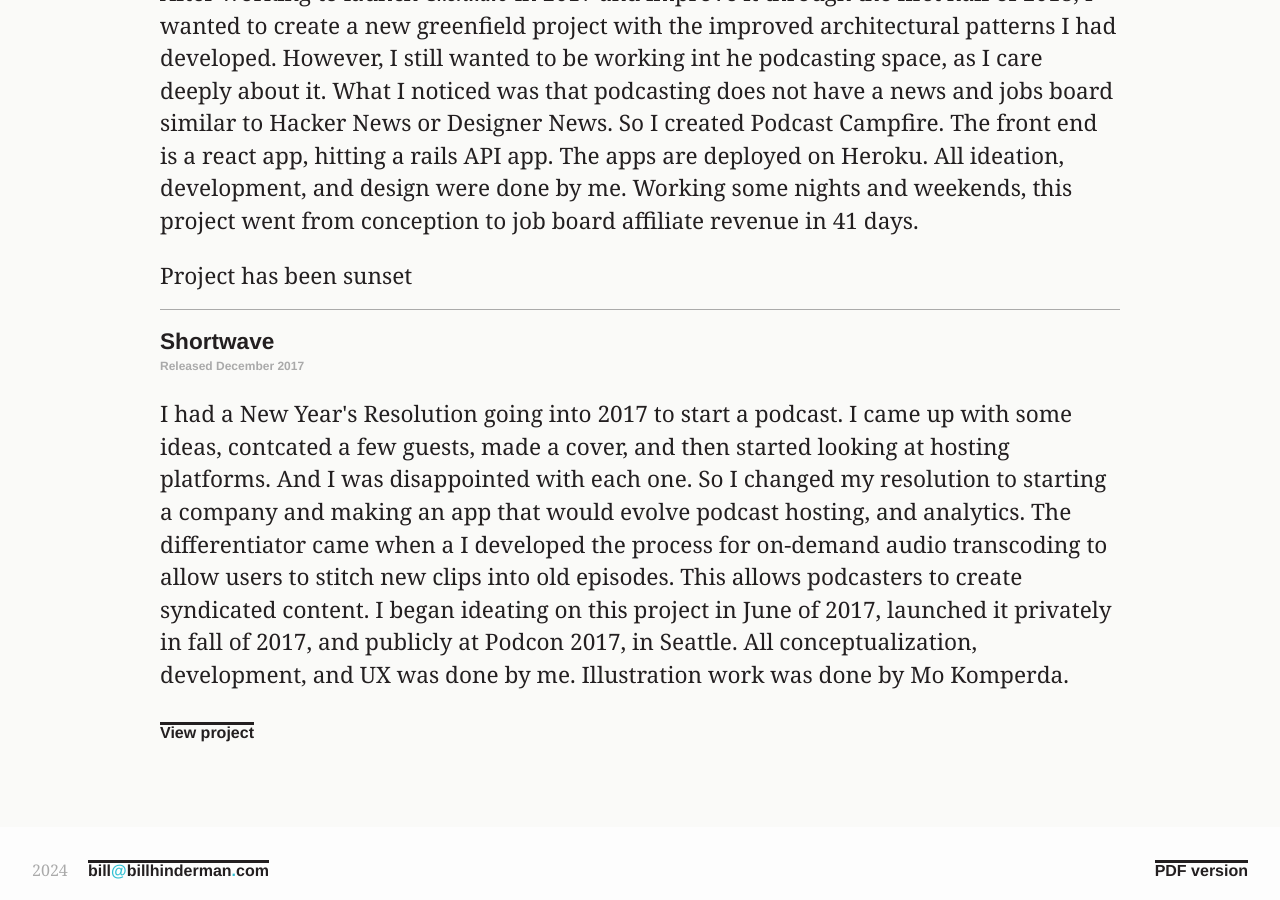
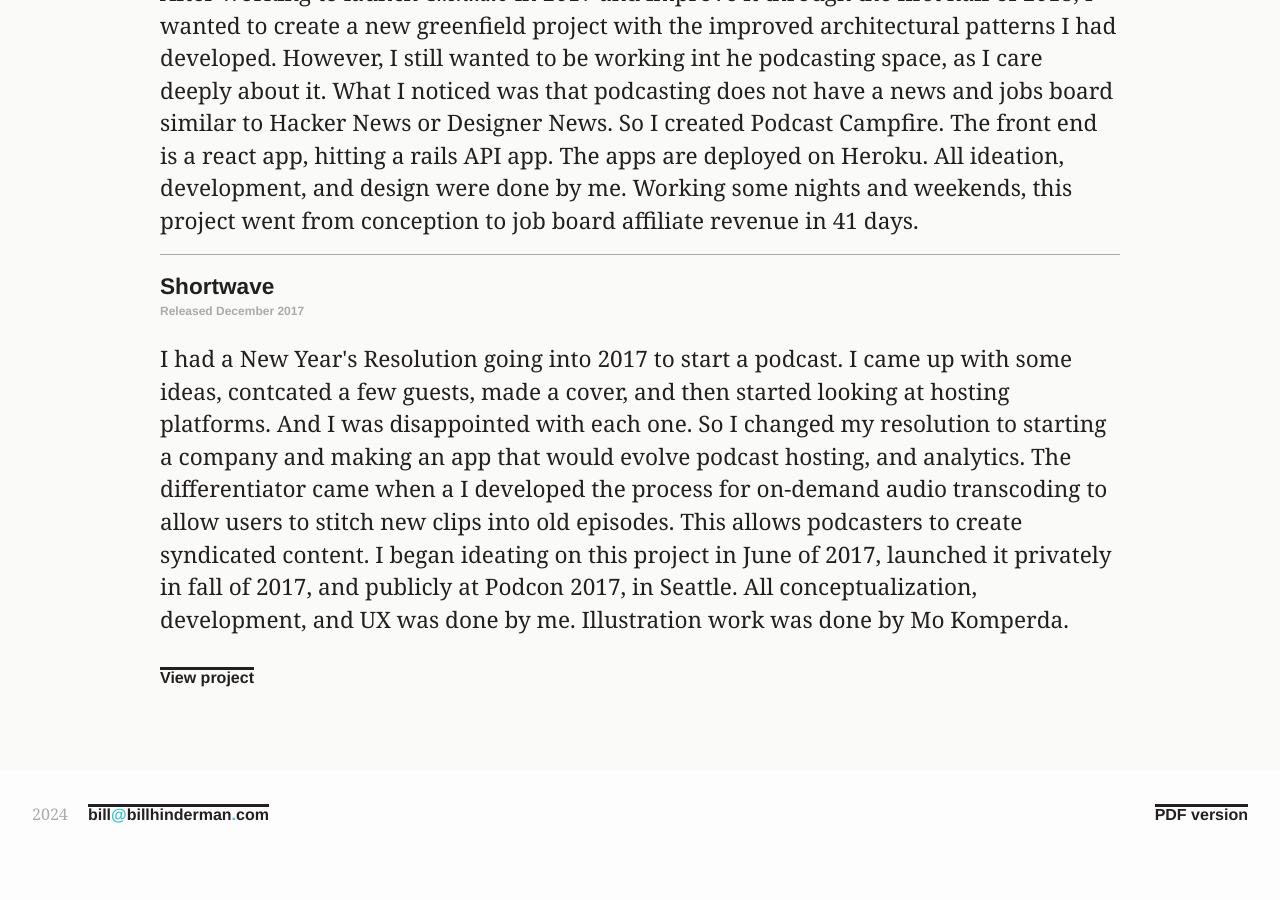
Before and after one commit to billHinderman/resume, a Jekyll site: the page built from index.html, in a window 1280 px wide and 900 px high, scrolled down 8673 px. Built offline with Jekyll 4.4.1, drawn with Linux system fonts in a browser that asks for light colours; after the commit the page ends 9531 px from its top, so only the background shows below that.

Commit message:
remove sunset

```diff
--- a/_includes/section-project.html
+++ b/_includes/section-project.html
@@ -28,9 +28,6 @@
         <p class="resume-item-description">
           After working to launch <a class="link link-inline" href="https://www.goshortwave.com" target="_blank">Shortwave</a> in 2017 and improve it through the first half of 2018, I wanted to create a new greenfield project with the improved architectural patterns I had developed.  However, I still wanted to be working int he podcasting space, as I care deeply about it.  What I noticed was that podcasting does not have a news and jobs board similar to Hacker News or Designer News.  So I created Podcast Campfire.  The front end is a react app, hitting a rails API app.  The apps are deployed on Heroku.  All ideation, development, and design were done by me.  Working some nights and weekends, this project went from conception to job board affiliate revenue in 41 days.
         </p>
-        <p class="resume-item-description">
-          Project has been sunset
-        </p>
       </li>
 
       <li class="resume-item">
```
Also changed, not shown: 3 other files.
